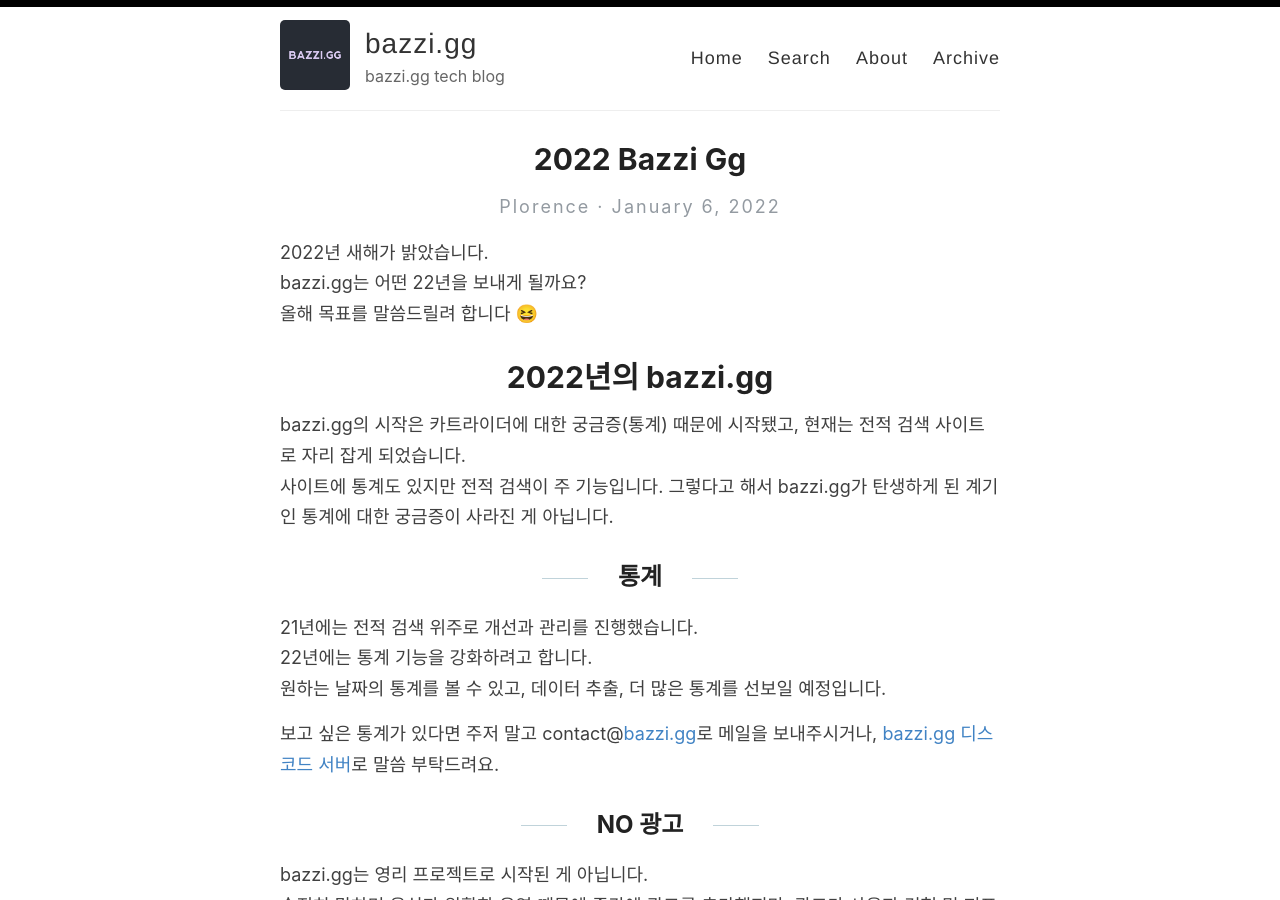
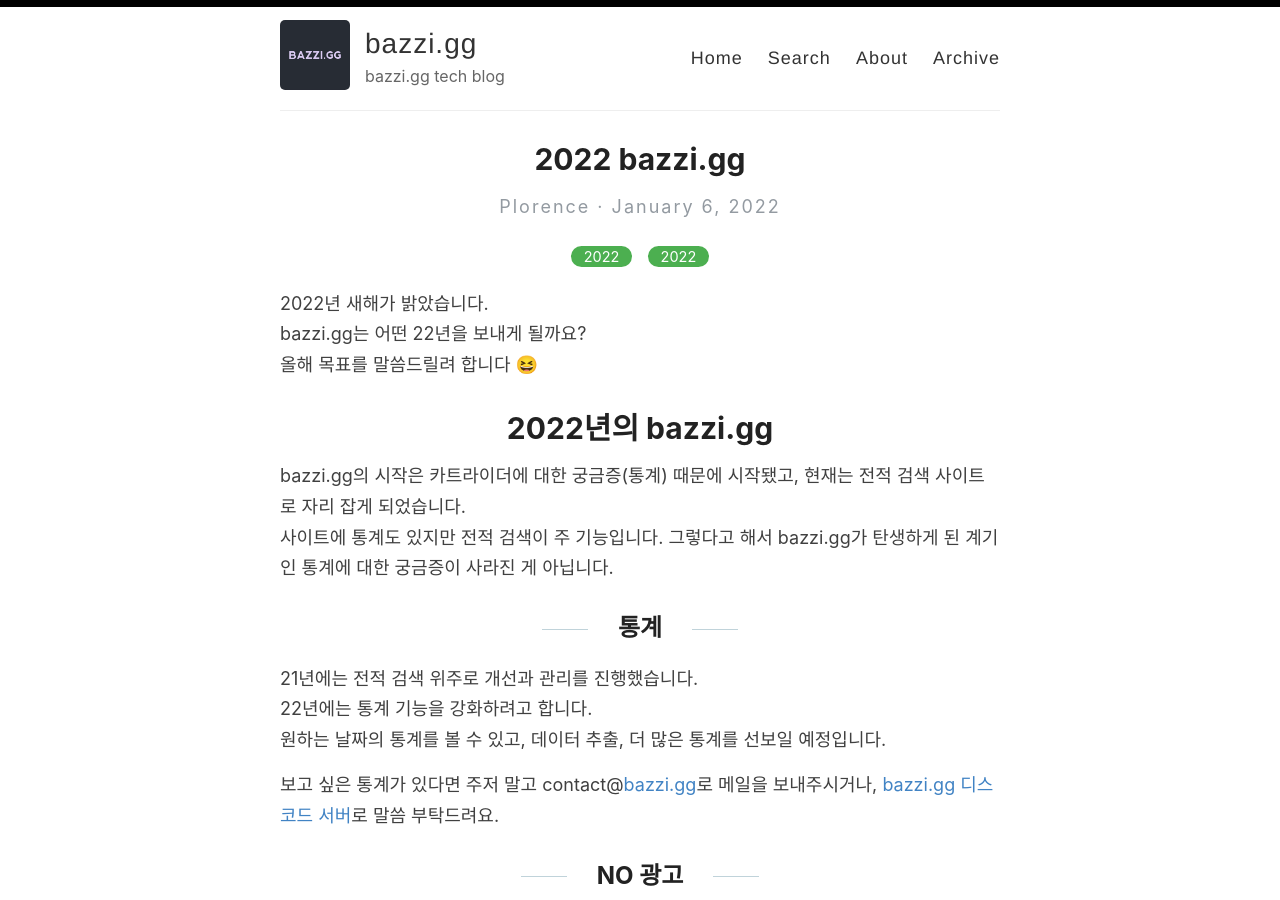
Before and after one commit to bazzi-gg/bazzi-gg.github.io, a Jekyll site: the page built from _posts/2022-01-06-2022-bazzi-gg.md, in a window 1280 px wide and 900 px high. Built offline with Jekyll 4.4.1, drawn with Linux system fonts in a browser that asks for light colours; our own code applies the rules of GitHub Pages for plain Markdown files; part of the change alters nothing that is shown.

Commit message:
Update 2022-01-06-2022-bazzi-gg.md

```diff
--- a/_posts/2022-01-06-2022-bazzi-gg.md
+++ b/_posts/2022-01-06-2022-bazzi-gg.md
@@ -1,3 +1,10 @@
+---
+layout: post
+title:  2022 bazzi.gg
+categories: [2022]
+excerpt: 2022년 새해가 밝았습니다. bazzi.gg는 어떤 22년을 보내게 될까요?
+---
+
 2022년 새해가 밝았습니다.
 bazzi.gg는 어떤 22년을 보내게 될까요?
 올해 목표를 말씀드릴려 합니다 😆
```
